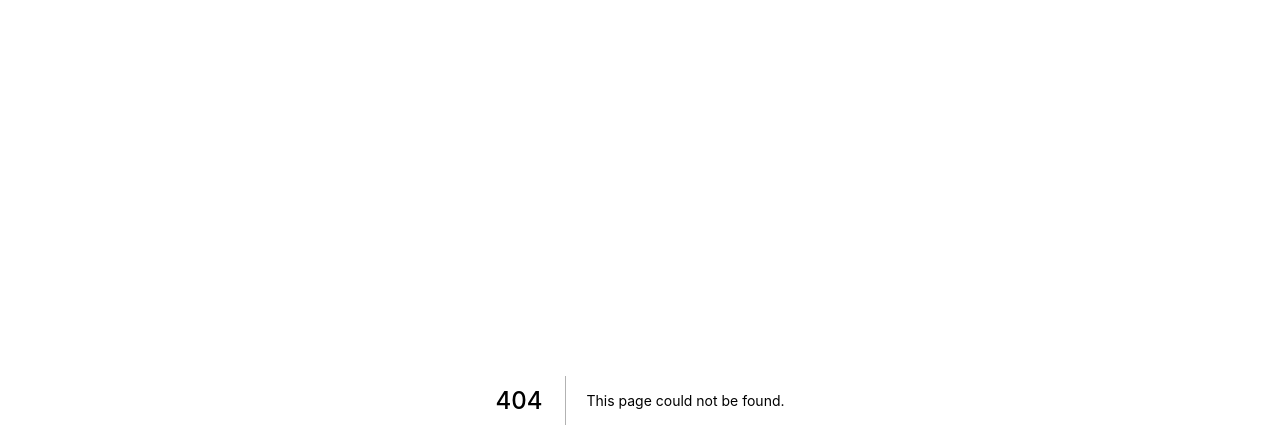
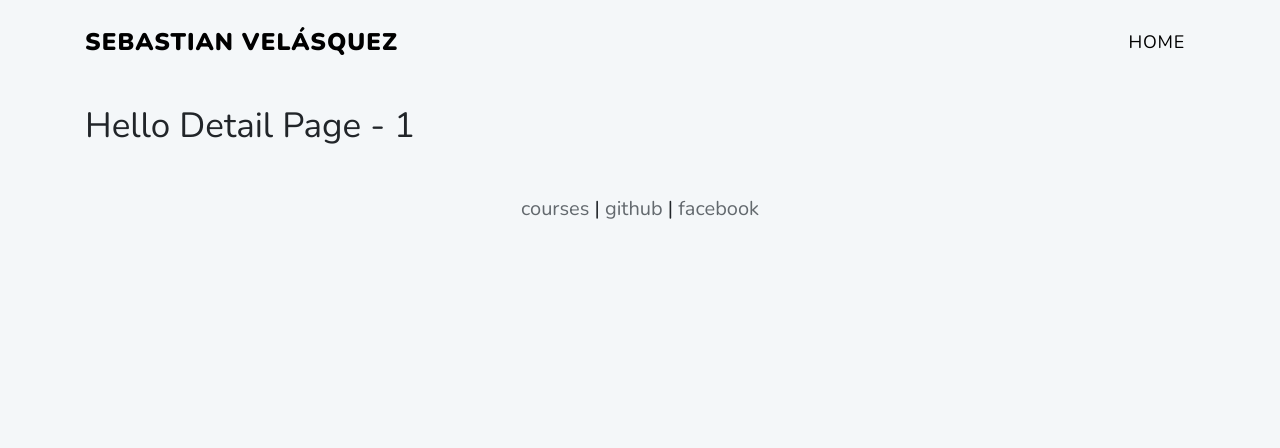
Before and after one commit to dadapunk/nextjs-test-blog, a Next.js app: page /blogs/1 in a window 1280 px wide. Before the commit this address had no page. Shown: the top 448 px of the page. Built offline with nearby package versions, Linux system fonts and the light colour scheme.

Commit message:
detail page , links

```diff
--- a/components/Navbar.js
+++ b/components/Navbar.js
@@ -1,5 +1,6 @@
 
 import { Navbar, Nav } from 'react-bootstrap';
+import Link from 'next/link'
 
 const BlogNavbar = () => {
   return (
@@ -8,19 +9,23 @@
       bg="transparent"
       expand="lg" >
       <Navbar.Brand className="fj-navbar-brand">
-        <a href="#">Sebastián Velásquez</a>
+        <Link href="/">
+          <a>Sebastian Velásquez</a>
+        </Link>
       </Navbar.Brand>
       <Navbar.Toggle aria-controls="basic-navbar-nav" />
       <Navbar.Collapse id="basic-navbar-nav">
         <Nav className="ml-auto">
           <Nav.Link
-            className="fj-navbar-item fj-navbar-link"
-            href='/'>Home
-          </Nav.Link>
+            as={() =>
+              <Link href='/'>
+                <a className="fj-navbar-item fj-navbar-link">Home</a>
+              </Link>
+            }
+          />
         </Nav>
       </Navbar.Collapse>
     </Navbar>
   )
 }
-
 export default BlogNavbar;
--- /dev/null
+++ b/pages/about.js
@@ -0,0 +1,4 @@
+
+export default function () {
+    return <h1>About</h1>
+}
--- /dev/null
+++ b/pages/blogs/[slug].js
@@ -0,0 +1,15 @@
+
+import PageLayout from 'components/PageLayout';
+import { useRouter } from 'next/router';
+
+const BlogDetail = () => {
+  const { query } = useRouter();
+
+  return (
+    <PageLayout>
+      <h1>Hello Detail Page - {query?.slug}</h1>
+    </PageLayout>
+  )
+}
+
+export default BlogDetail;
--- a/pages/index.js
+++ b/pages/index.js
@@ -25,6 +25,10 @@
               subtitle={blog.subtitle}
               date={blog.date}
               image={blog.coverImage}
+              link={{
+                href: '/blogs/[slug]',
+                as: `/blogs/${blog.slug}`
+              }}
             />
           </Col>
           )
```
Also changed, not shown: components/CardItem.js (+9 -4 lines).
